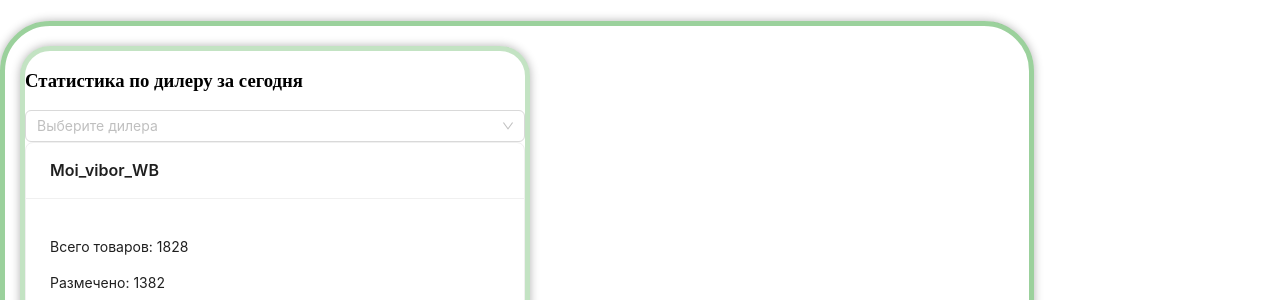
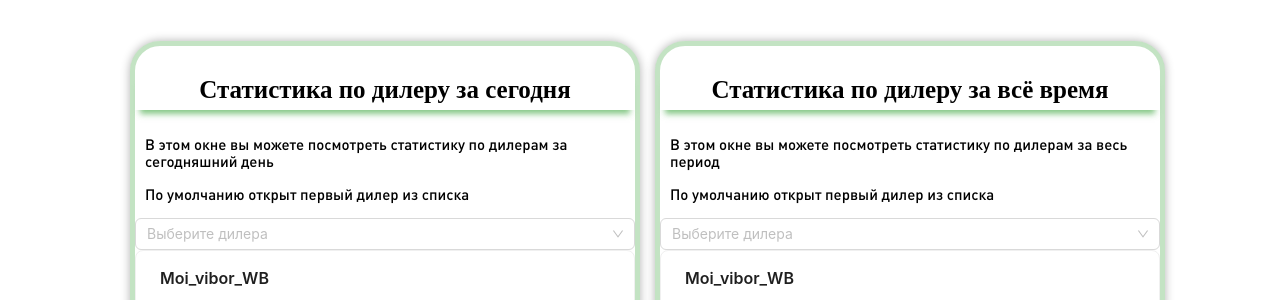
Before and after one commit to Decepticons-Hackathon/frontend, a React (Create React App) app: page /statistics in a window 1280 px wide. Shown: the part 133-433 px from the top of the page. Built offline with nearby package versions, Linux system fonts and the light colour scheme; a web font is replaced by a local one.

Commit message:
feature: styles for two statistics blocks

```diff
--- a/src/components/Statistics/Statistics.scss
+++ b/src/components/Statistics/Statistics.scss
@@ -1,12 +1,8 @@
 .table {
   margin-top: 50px;
   display: flex;
-  justify-content: flex-start;
-
-  width: 80%;
-  border-radius: 50px;
-  border: 5px solid rgba(56, 164, 58, 0.5);
-  box-shadow: 0 0 10px rgba(0, 0, 0, 0.3);
+  justify-content: center;
+  width: 100%;
 
   .goods {
     width: 500px;
@@ -20,9 +16,17 @@
     border-radius: 30px;
     border: 5px solid rgba(56, 164, 58, 0.3);
     box-shadow: 0 0 10px rgba(0, 0, 0, 0.3);
-  }
 
-  .pie {
-    height: 200px;
+    .header {
+      display: block;
+      font-size: 25px;
+      text-align: center;
+    }
+
+    .paragraph {
+      margin-top: 1px;
+      font-size: 15px;
+      margin-left: 10px;
+    }
   }
 }
--- a/src/components/Statistics/Statistics.tsx
+++ b/src/components/Statistics/Statistics.tsx
@@ -38,11 +38,27 @@ const dealersToday = allStats.data.dealers.map((dealerItem) => {
   };
 });
 
-console.log(dealersToday);
+const dealersAllDays = allStats.data.dealers.map((dealerItem) => {
+  const { name } = dealerItem.dealer[0];
+  const stats = dealerItem.stat_all;
+
+  return {
+    name,
+    approve: stats.approve,
+    disapprove: stats.disapprove,
+    aside: stats.aside,
+    none: stats.none,
+    totalGoods: stats.approve + stats.disapprove + stats.aside + stats.none,
+  };
+});
 
 const Statistics: React.FC = () => {
   const [dealerInfoToday, setDealerInfoToday] = useState<DealerTypes>(
     dealersToday[0]
+  );
+
+  const [dealerInfoAllDays, setDealerInfoAllDays] = useState<DealerTypes>(
+    dealersAllDays[0]
   );
 
   const handleDealerChangeToday = (value: string) => {
@@ -51,11 +67,26 @@ const Statistics: React.FC = () => {
     setDealerInfoToday(selectedDealer);
   };
 
+  const handleDealerAllDays = (value: string) => {
+    const selectedDealer = dealersAllDays.find(
+      (dealer) => dealer.name === value
+    );
+    //@ts-ignore
+    setDealerInfoAllDays(selectedDealer);
+  };
+
   return (
     <>
       <div className="table">
         <div className="goods">
-          <h3>Статистика по дилеру за сегодня</h3>
+          <h3 className="header">Статистика по дилеру за сегодня</h3>
+          <p className="paragraph">
+            В этом окне вы можете посмотреть статистику по дилерам за
+            сегодняшний день
+          </p>
+          <p className="paragraph">
+            По умолчанию открыт первый дилер из списка
+          </p>
           <Select
             placeholder="Выберите дилера"
             onChange={handleDealerChangeToday}
@@ -68,6 +99,25 @@ const Statistics: React.FC = () => {
           </Select>
           <PieDiagram data={dealerInfoToday} />
         </div>
+
+        <div className="goods">
+          <h3 className="header">Статистика по дилеру за всё время</h3>
+          <p className="paragraph">
+            В этом окне вы можете посмотреть статистику по дилерам за весь
+            период
+          </p>
+          <p className="paragraph">
+            По умолчанию открыт первый дилер из списка
+          </p>
+          <Select placeholder="Выберите дилера" onChange={handleDealerAllDays}>
+            {dealersToday.map((item) => (
+              <Option key={item.name} value={item.name}>
+                {item.name}
+              </Option>
+            ))}
+          </Select>
+          <PieDiagram data={dealerInfoAllDays} />
+        </div>
       </div>
     </>
   );
```
